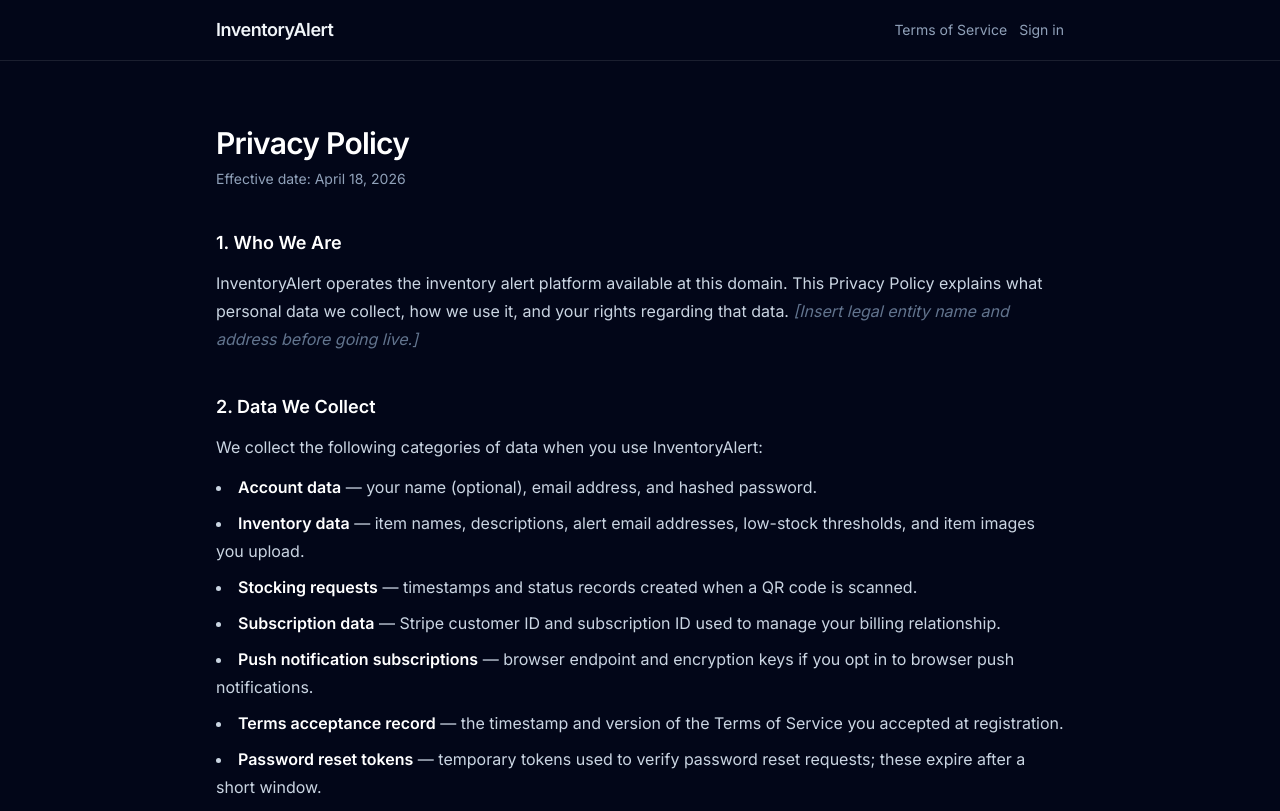
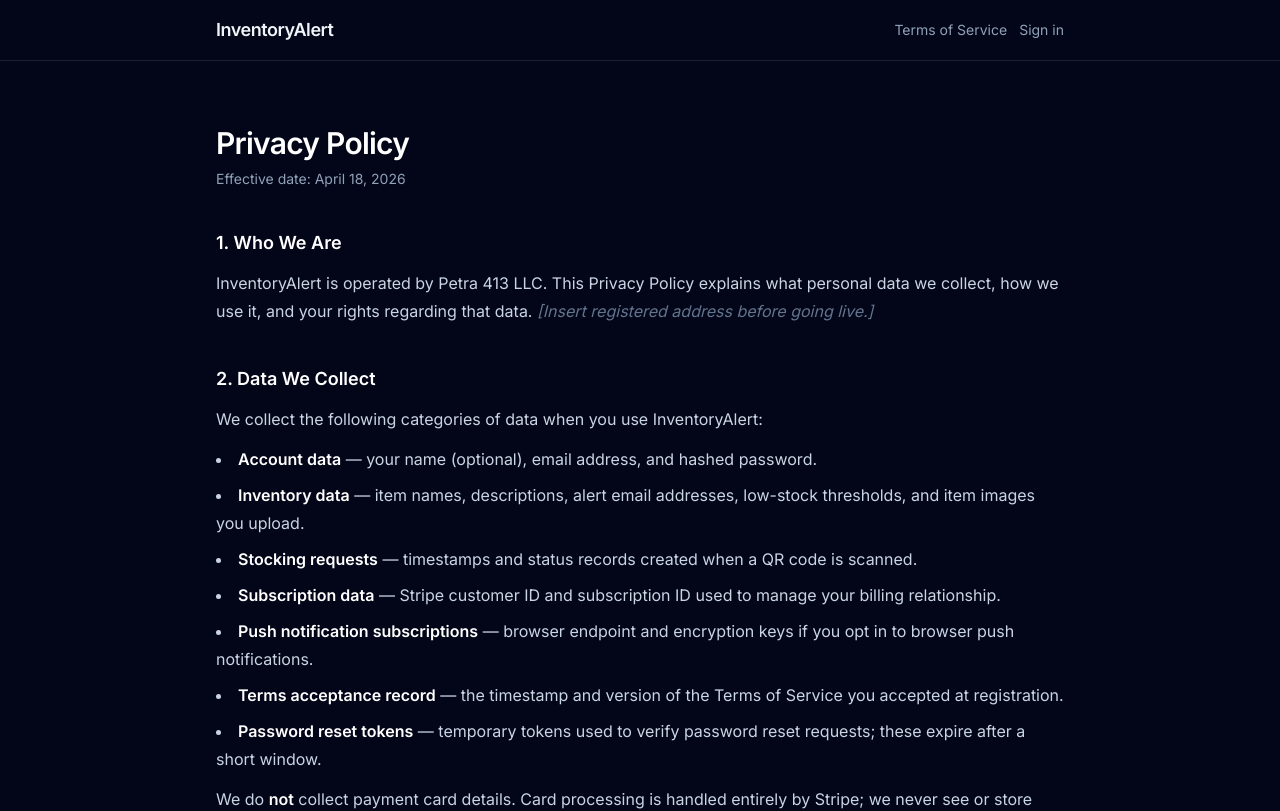
Before and after one commit to C-Cremeens/InventoryAlert, a Next.js app: page /privacy in a window 1280 px wide. Shown: the top 811 px of the page. Built offline with nearby package versions, Linux system fonts and the light colour scheme.

Commit message:
Set legal entity to Petra 413 LLC in Terms and Privacy Policy
https://claude.ai/code/session_014CxAE15cia41M9krFRRAK2

```diff
--- a/app/privacy/page.tsx
+++ b/app/privacy/page.tsx
@@ -31,10 +31,9 @@ export default function PrivacyPage() {
           <section>
             <h2 className="text-lg font-semibold text-white mb-3">1. Who We Are</h2>
             <p>
-              InventoryAlert operates the inventory alert platform available at this domain.
-              This Privacy Policy explains what personal data we collect, how we use it, and your rights
-              regarding that data.{" "}
-              <span className="text-slate-500 italic">[Insert legal entity name and address before going live.]</span>
+              InventoryAlert is operated by Petra 413 LLC. This Privacy Policy explains what personal
+              data we collect, how we use it, and your rights regarding that data.{" "}
+              <span className="text-slate-500 italic">[Insert registered address before going live.]</span>
             </p>
           </section>
 
--- a/app/terms/page.tsx
+++ b/app/terms/page.tsx
@@ -133,7 +133,7 @@ export default function TermsPage() {
           <section>
             <h2 className="text-lg font-semibold text-white mb-3">9. Limitation of Liability</h2>
             <p>
-              To the fullest extent permitted by law, InventoryAlert and its operators shall not be liable
+              To the fullest extent permitted by law, Petra 413 LLC and its officers shall not be liable
               for any indirect, incidental, special, or consequential damages arising from your use of the
               Service, including but not limited to:
             </p>
@@ -196,7 +196,7 @@ export default function TermsPage() {
             <h2 className="text-lg font-semibold text-white mb-3">14. Governing Law</h2>
             <p>
               These Terms are governed by and construed in accordance with applicable law. Any disputes
-              shall be resolved in the courts of the jurisdiction where InventoryAlert operates.{" "}
+              shall be resolved in the courts of the jurisdiction where Petra 413 LLC operates.{" "}
               <span className="text-slate-500 italic">[Jurisdiction to be specified before going live.]</span>
             </p>
           </section>
```
